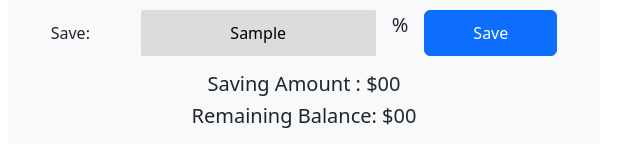
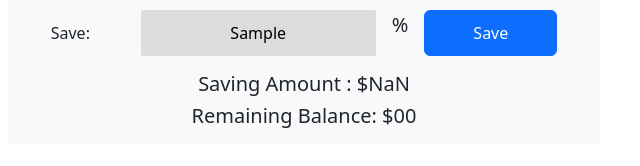
Before and after one commit to AkRazu/Monthly-expense-calculator, a plain HTML site: page index.html in a window 1280 px wide. Both pictures are taken after typing "Sample" into the empty fields and a click on the button "Save". Shown: the part 528-694 px from the top of the page, 620-1260 px from the left. Drawn offline with nearby package versions, Linux system fonts and the light colour scheme.

Commit message:
5th commit

```diff
--- a/index.html
+++ b/index.html
@@ -112,7 +112,7 @@
               </div>
             </div>
             <div class="m-3">
-              <h5 class="text-center">Saving Amount : $<span id="saving-amount">00</span></h5>
+              <h5 class="text-center">Saving Amount : $<span id="my-amount">00</span></h5>
               <h5 class="text-center">Remaining Balance: $<span id="remaining-amount">00</span></h5>
             </div>
           </div>
--- a/js/expense.js
+++ b/js/expense.js
@@ -25,13 +25,15 @@ document.getElementById("calculate-btn").addEventListener("click", function () {
 
 // saving amount section
 document.getElementById("save-btn").addEventListener("click", function () {
-  const savingValue = getValue("saving");
+  const SavingValue = getValue("saving");
+
   const balance = document.getElementById("balance-amount").innerText;
-//   const balanceText = parseInt(balance.innerText);
-  const savingMoney = savingValue % balance;
+  const balanceNumber = parseInt(balance);
 
-  const savingAmount = document.getElementById("saving-amount") ;
-  savingAmount.innerText = savingMoney;
-  console.log(savingMoney);
-  const remainingAmount = document.getElementById("remaining-amount");
+  const SavingAmount = document.getElementById("my-amount");
+
+  const totalNumber = (balanceNumber * SavingValue) / 100;
+  SavingAmount.innerText = totalNumber;
+
+  console.log(totalNumber);
 });
```
